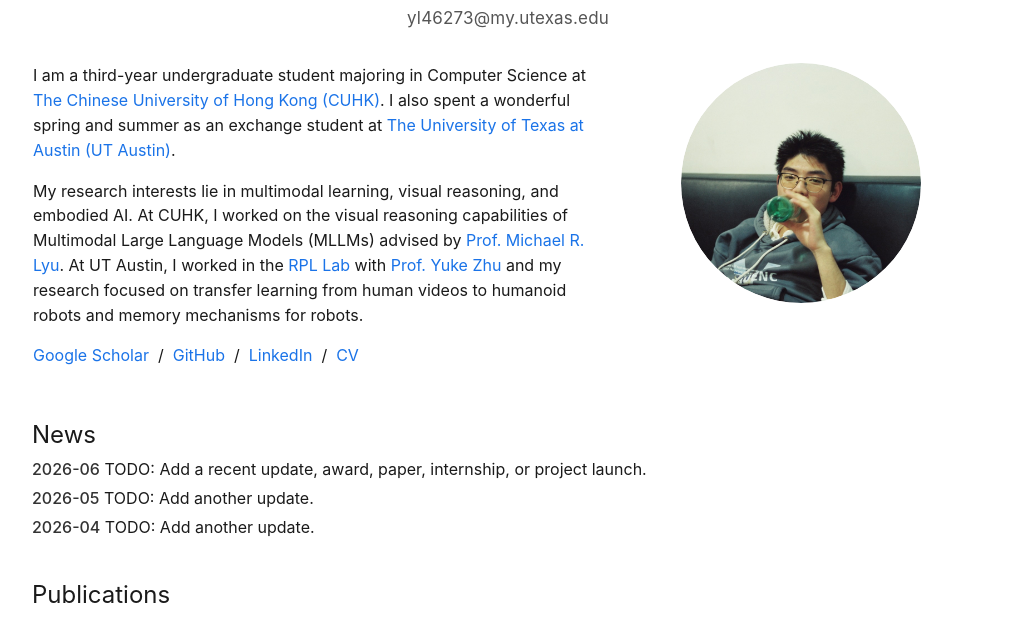
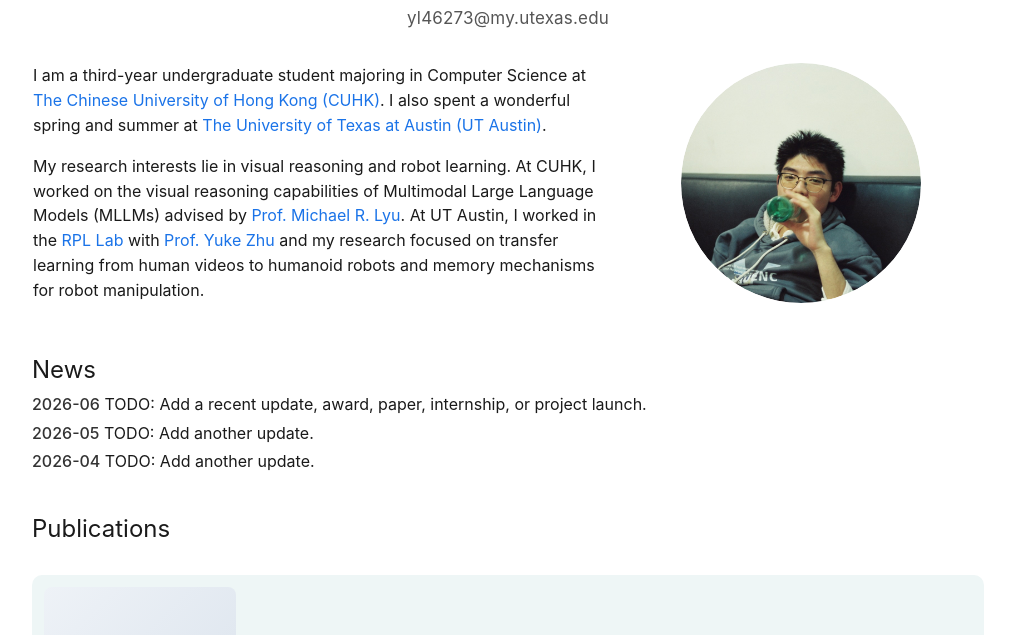
Before and after one commit to ballmanli05/ballmanli05.github.io, a plain HTML site: page index.html in a window 1280 px wide. Shown: the part 100-735 px from the top of the page, without its empty margins (132-1147 px from the left). Drawn offline with Linux system fonts and the light colour scheme.

Commit message:
Remove profile links row

```diff
--- a/index.html
+++ b/index.html
@@ -29,16 +29,10 @@
             <tr>
               <td class="bio">
                 <p>
-                  I am a third-year undergraduate student majoring in Computer Science at <a href="https://www.cuhk.edu.hk/english/index.html">The Chinese University of Hong Kong (CUHK)</a>. I also spent a wonderful spring and summer as an exchange student at <a href="https://www.utexas.edu/">The University of Texas at Austin (UT Austin)</a>.
+                  I am a third-year undergraduate student majoring in Computer Science at <a href="https://www.cuhk.edu.hk/english/index.html">The Chinese University of Hong Kong (CUHK)</a>. I also spent a wonderful spring and summer at <a href="https://www.utexas.edu/">The University of Texas at Austin (UT Austin)</a>.
                 </p>
                 <p>
-                  My research interests lie in multimodal learning, visual reasoning, and embodied AI. At CUHK, I worked on the visual reasoning capabilities of Multimodal Large Language Models (MLLMs) advised by <a href="https://www.cse.cuhk.edu.hk/lyu/home">Prof. Michael R. Lyu</a>. At UT Austin, I worked in the <a href="https://rpl.cs.utexas.edu/">RPL Lab</a> with <a href="https://yukezhu.me/">Prof. Yuke Zhu</a> and my research focused on transfer learning from human videos to humanoid robots and memory mechanisms for robots.
-                </p>
-                <p>
-                  <a href="#">Google Scholar</a> &nbsp;/&nbsp;
-                  <a href="#">GitHub</a> &nbsp;/&nbsp;
-                  <a href="#">LinkedIn</a> &nbsp;/&nbsp;
-                  <a href="#">CV</a>
+                  My research interests lie in visual reasoning and robot learning. At CUHK, I worked on the visual reasoning capabilities of Multimodal Large Language Models (MLLMs) advised by <a href="https://www.cse.cuhk.edu.hk/lyu/home">Prof. Michael R. Lyu</a>. At UT Austin, I worked in the <a href="https://rpl.cs.utexas.edu/">RPL Lab</a> with <a href="https://yukezhu.me/">Prof. Yuke Zhu</a> and my research focused on transfer learning from human videos to humanoid robots and memory mechanisms for robot manipulation.
                 </p>
               </td>
               <td class="photo-cell">
```
